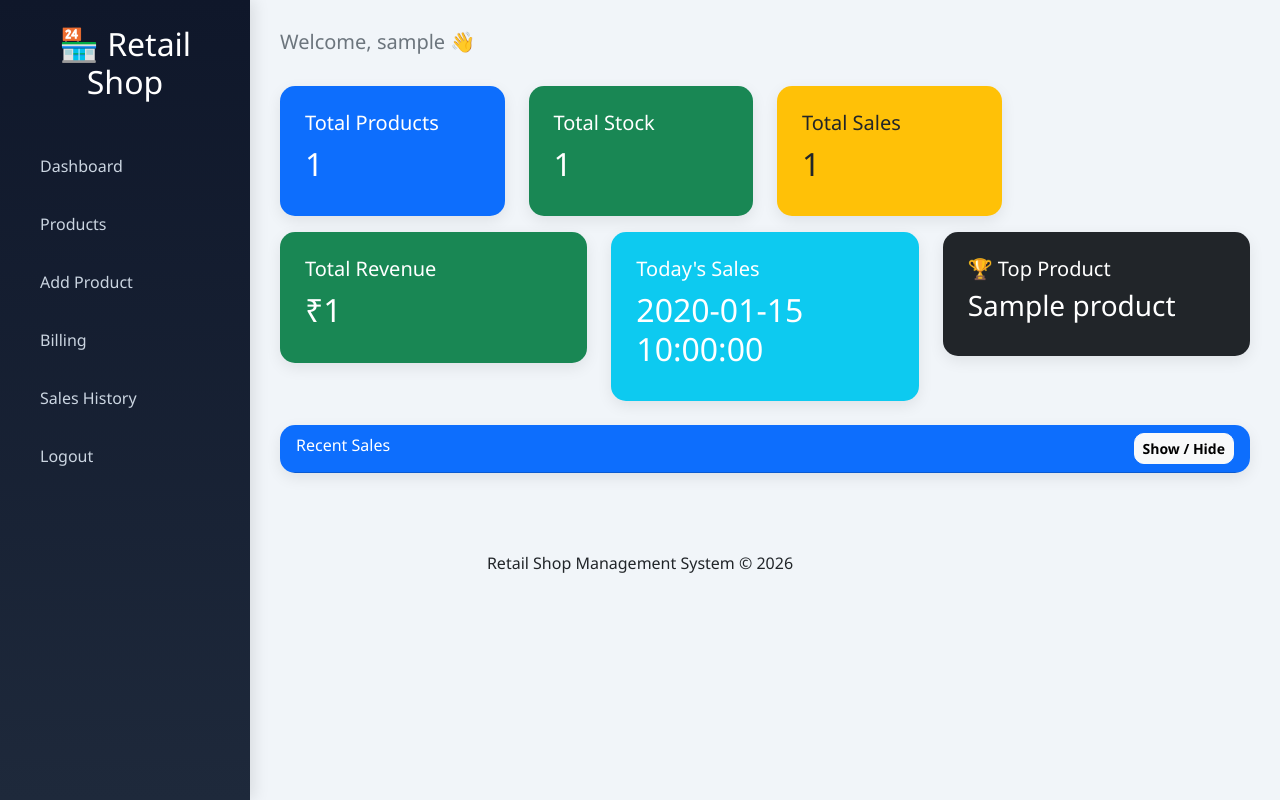
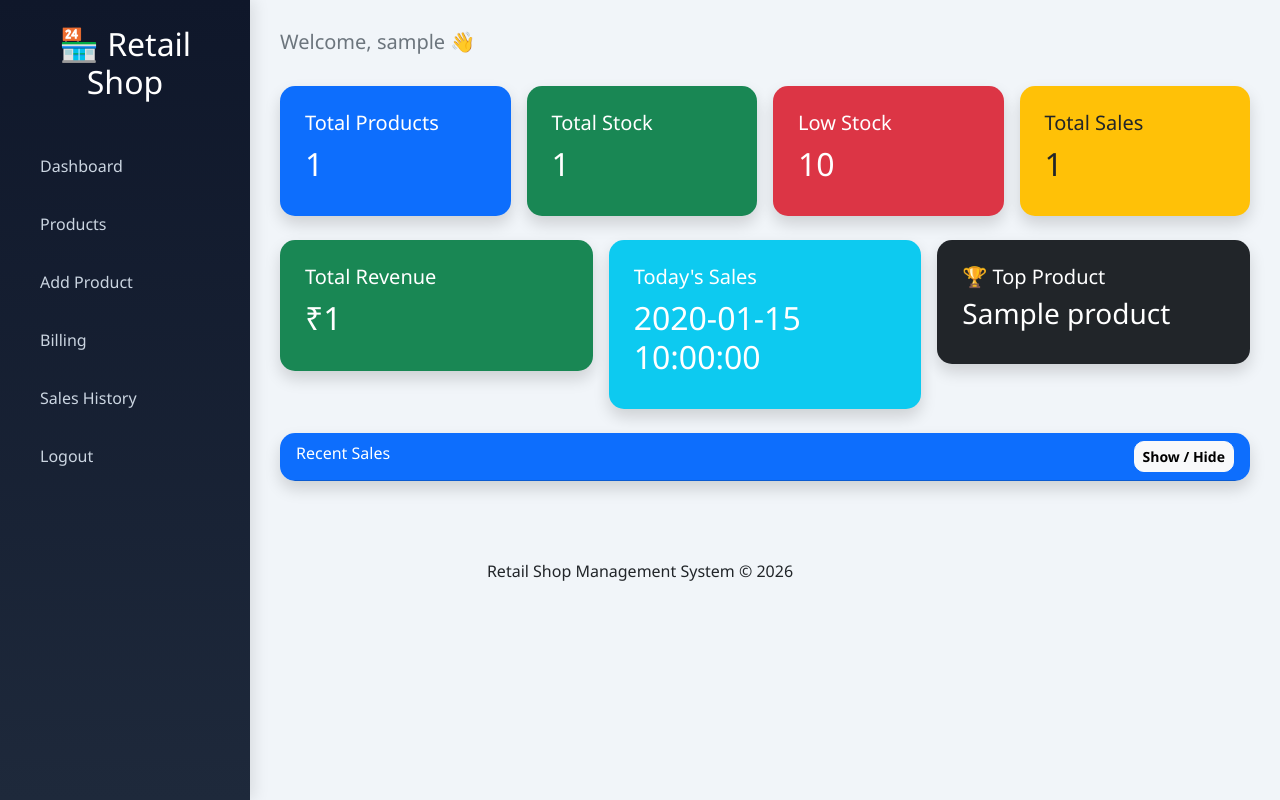
Before and after one commit to devaesack/retail-shop-management-system, a Flask app: template templates/dashboard.html in a window 1280 px wide. Run offline with Flask 3, Linux system fonts and the light colour scheme; the visitor is signed in with stand-in values (Sample User, id 1); the template is opened without the code that fills it: most values are stand-ins (such as "Sample title", 1, 10 or a date in 2020).

Commit message:
updation

```diff
--- a/templates/dashboard.html
+++ b/templates/dashboard.html
@@ -2,22 +2,18 @@
 
 {% block content %}
 
-<a href="/dashboard" class="active"></a>
-
 <h5 class="text-secondary">
-
-Welcome,
-{{ session['user'] }} 👋
-
+    Welcome, {{ session['user'] }} 👋
 </h5>
 
 <br>
 
-<div class="row">
+<!-- Row 1 -->
 
-    <!-- Total Products -->
+<div class="row g-3">
+
     <div class="col-lg-3 col-md-6">
-        <div class="card bg-primary text-white">
+        <div class="card bg-primary text-white shadow">
             <div class="card-body">
                 <h5>Total Products</h5>
                 <h2>{{ total_products }}</h2>
@@ -25,9 +21,8 @@ Welcome,
         </div>
     </div>
 
-    <!-- Total Stock -->
     <div class="col-lg-3 col-md-6">
-        <div class="card bg-success text-white">
+        <div class="card bg-success text-white shadow">
             <div class="card-body">
                 <h5>Total Stock</h5>
                 <h2>{{ total_stock }}</h2>
@@ -35,11 +30,17 @@ Welcome,
         </div>
     </div>
 
+    <div class="col-lg-3 col-md-6">
+        <div class="card bg-danger text-white shadow">
+            <div class="card-body">
+                <h5>Low Stock</h5>
+                <h2>{{ low_stock }}</h2>
+            </div>
+        </div>
+    </div>
 
-
-    <!-- Total Sales -->
     <div class="col-lg-3 col-md-6">
-        <div class="card bg-warning">
+        <div class="card bg-warning shadow">
             <div class="card-body">
                 <h5>Total Sales</h5>
                 <h2>{{ total_sales }}</h2>
@@ -49,11 +50,12 @@ Welcome,
 
 </div>
 
-<div class="row mt-3">
+<!-- Row 2 -->
 
-    <!-- Revenue -->
+<div class="row g-3 mt-2">
+
     <div class="col-lg-4 col-md-6">
-        <div class="card bg-success text-white">
+        <div class="card bg-success text-white shadow">
             <div class="card-body">
                 <h5>Total Revenue</h5>
                 <h2>₹{{ total_revenue }}</h2>
@@ -61,9 +63,8 @@ Welcome,
         </div>
     </div>
 
-    <!-- Today's Sales -->
     <div class="col-lg-4 col-md-6">
-        <div class="card bg-info text-white">
+        <div class="card bg-info text-white shadow">
             <div class="card-body">
                 <h5>Today's Sales</h5>
                 <h2>{{ today_sales }}</h2>
@@ -71,9 +72,8 @@ Welcome,
         </div>
     </div>
 
-    <!-- Top Product -->
-    <div class="col-lg-4 col-md-6">
-        <div class="card bg-dark text-white">
+    <div class="col-lg-4 col-md-12">
+        <div class="card bg-dark text-white shadow">
             <div class="card-body">
                 <h5>🏆 Top Product</h5>
                 <h3>{{ top_product[0] }}</h3>
@@ -83,7 +83,9 @@ Welcome,
 
 </div>
 
-<div class="card mt-4">
+<!-- Recent Sales Toggle -->
+
+<div class="card mt-4 shadow">
 
     <div class="card-header bg-primary text-white">
 
@@ -99,19 +101,21 @@ Welcome,
         </button>
 
     </div>
-     <div class="collapse" id="recentSales">
+
+    <div id="recentSales" class="collapse">
+
         <div class="card-body">
 
-        <table class="table">
+            <div class="table-responsive">
+
+                <table class="table table-striped">
 
                     <thead>
 
                         <tr>
-
                             <th>Customer</th>
                             <th>Product</th>
                             <th>Amount</th>
-
                         </tr>
 
                     </thead>
@@ -126,11 +130,7 @@ Welcome,
 
                             <td>{{ sale[1] }}</td>
 
-                    <td>
-
-                        ₹{{ sale[2] }}
-
-                    </td>
+                            <td>₹{{ sale[2] }}</td>
 
                         </tr>
 
@@ -139,14 +139,13 @@ Welcome,
                     </tbody>
 
                 </table>
-      </div>
+
             </div>
 
         </div>
 
+    </div>
 
-
-
-
+</div>
 
 {% endblock %}
```
Lines whose indentation alone changed are shown as unchanged.
